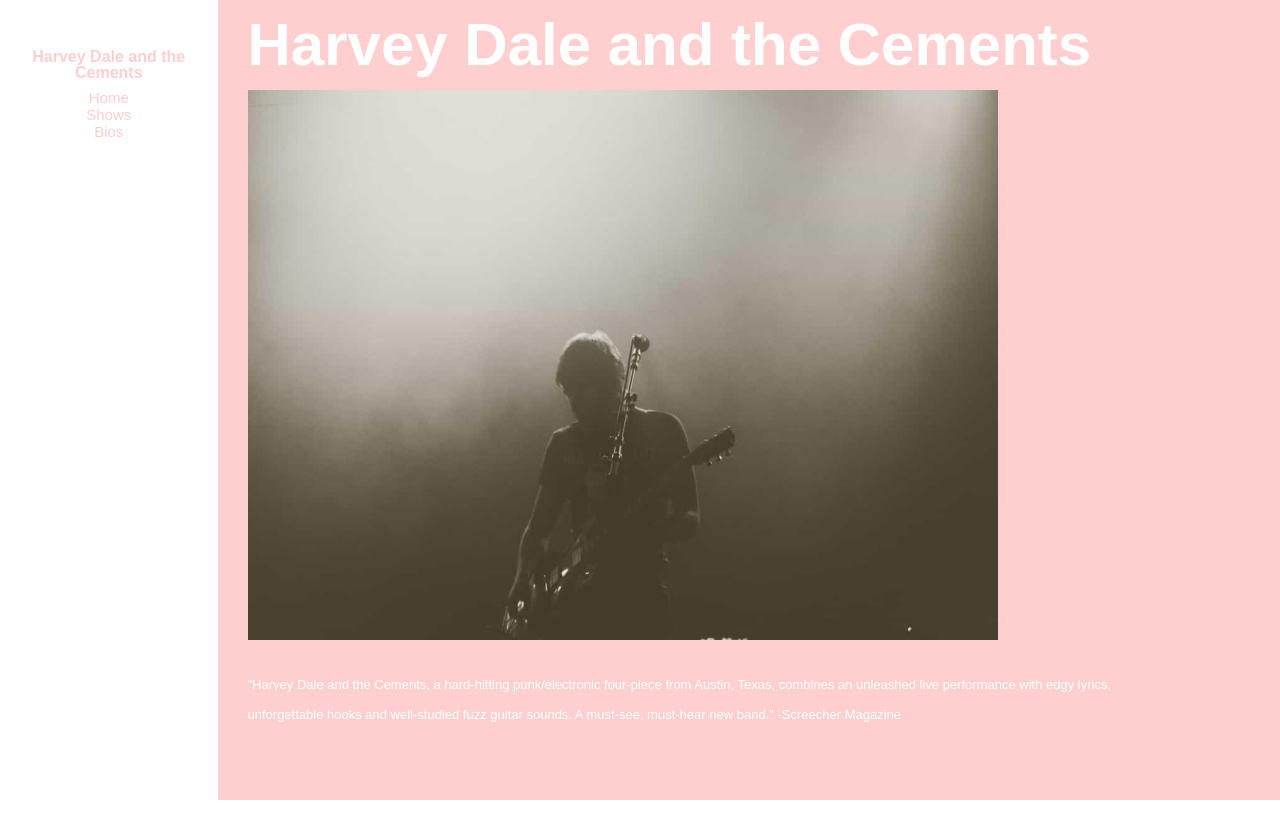
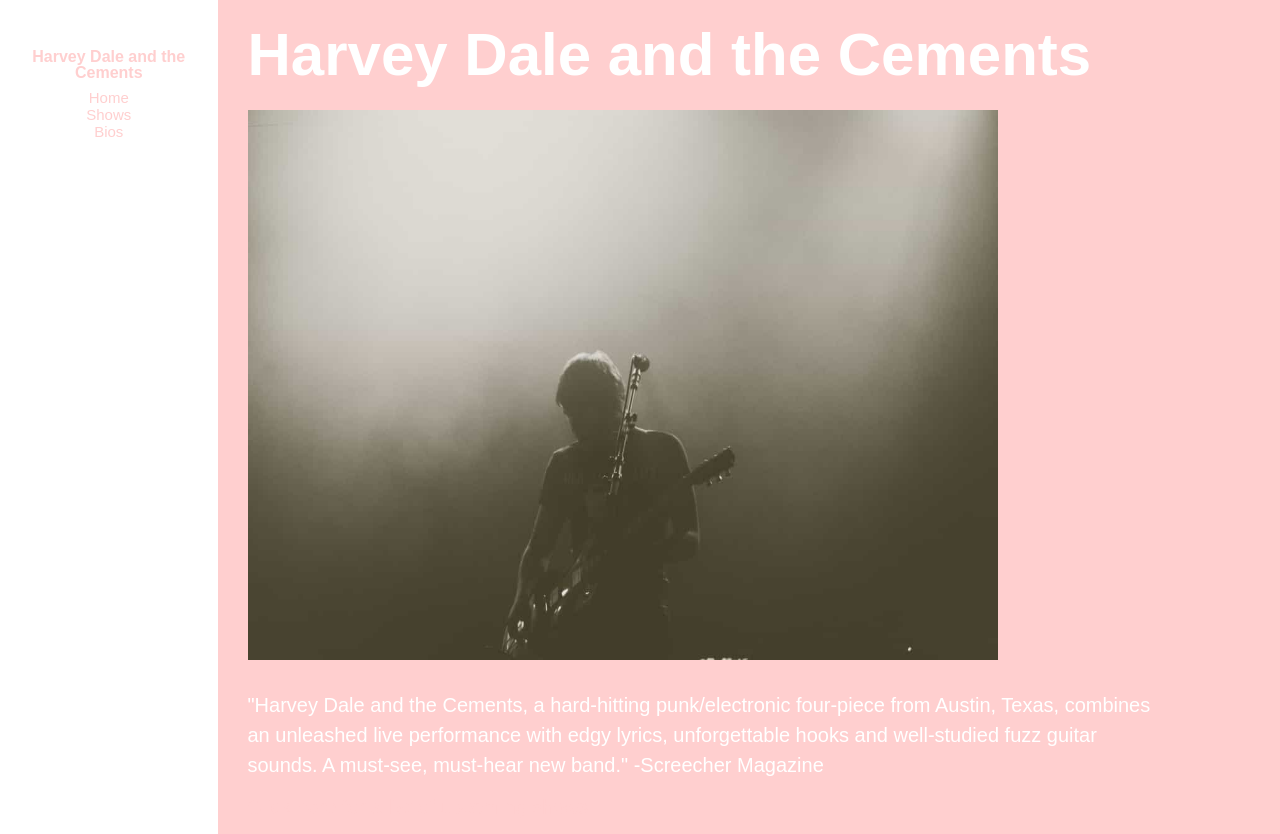
Before and after one commit to lmdickey4/lainie-sass, a website: page docs/index.html in a window 1280 px wide. Before the commit the page ends 800 px from the top, so only its background shows below. Drawn offline with Linux system fonts and the light colour scheme.

Commit message:
save files

```diff
--- a/src/scss/_content.scss
+++ b/src/scss/_content.scss
@@ -11,7 +11,7 @@
   p {
     width: 85%;
     min-width: 550px;
-    font-size: 1.3rem;
+    font-size: 2rem;
     line-height: 30px;
 }
 
@@ -24,5 +24,5 @@
 
   h1 {
     font-size: 6rem;
-    line-height: 50px;
+    line-height: 70px;
   }
```
Also changed, not shown: docs/css/new-styles.css.
